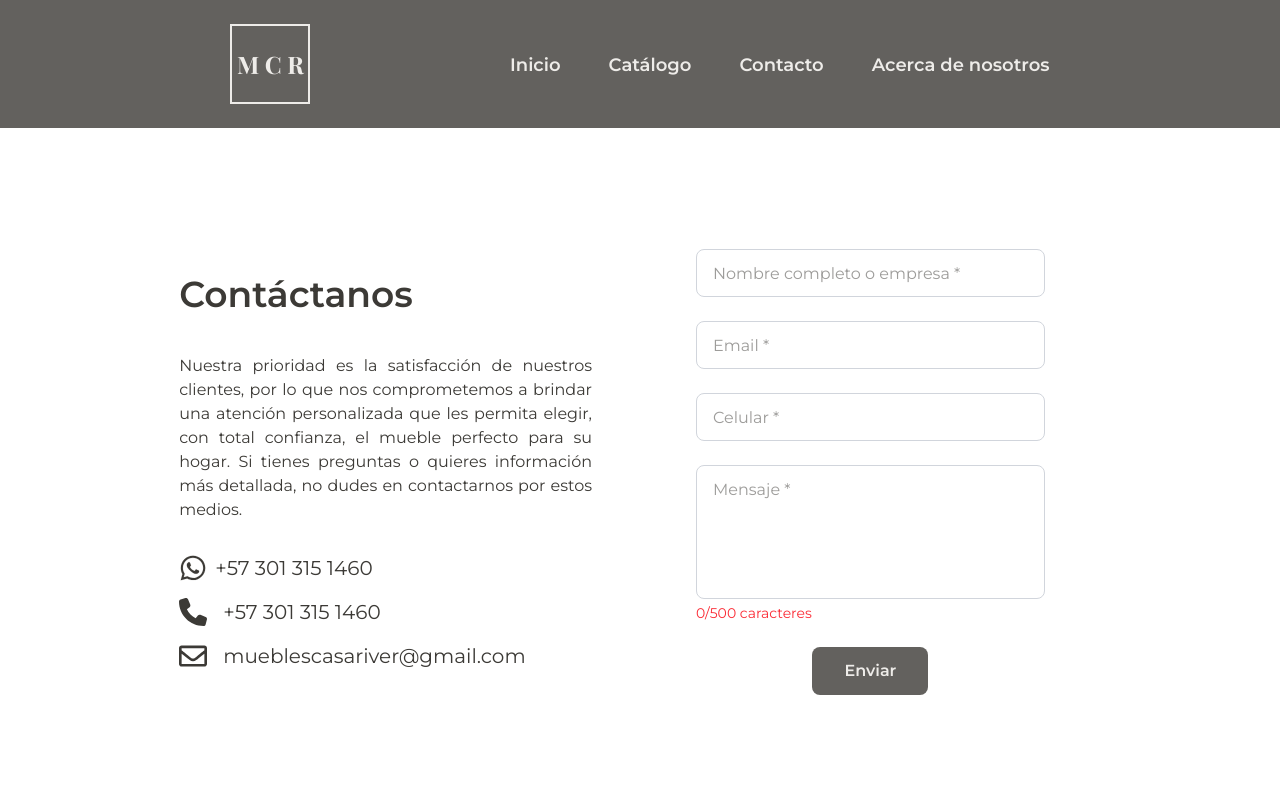
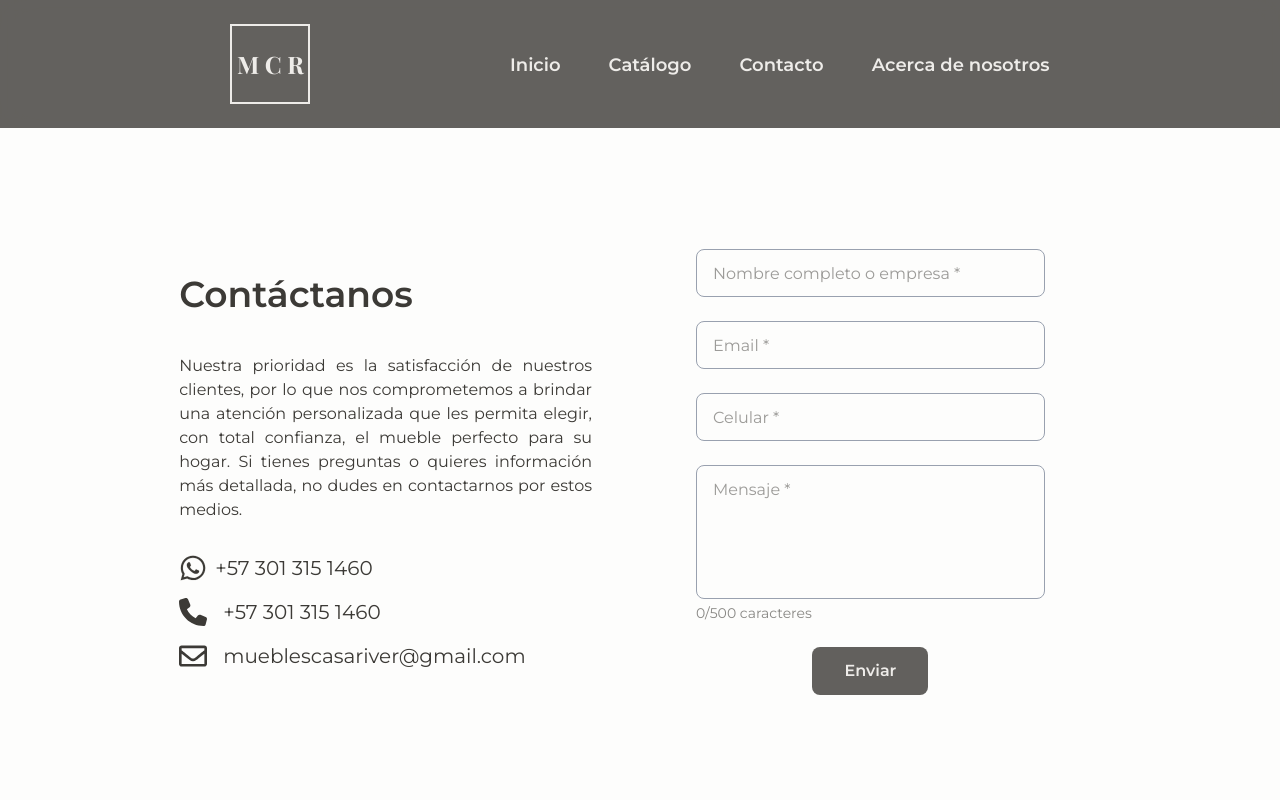
Before and after one commit to B9inzon/mueblescasariver, a Next.js app in the folder front/: page /contact in a window 1280 px wide. Shown: the top 800 px of the page. Built offline with nearby package versions, Linux system fonts and the light colour scheme; a web font is replaced by a local one.

Commit message:
Tailwind

```diff
--- a/front/src/app/globals.css
+++ b/front/src/app/globals.css
@@ -1,7 +1,7 @@
 @import "tailwindcss";
 
 :root {
-  --background: #ffffff;
+  --background: #fdfdfc;
   --foreground: #fcfcfa;
   font-size: 100%;
 }
@@ -22,7 +22,7 @@
 
 @media (prefers-color-scheme: dark) {
   :root {
-    --background: ##fcfcfa;
+    --background: #f4f3f1;
     --foreground: #ededed;
   }
 }
--- a/front/src/components/ContactUs.jsx
+++ b/front/src/components/ContactUs.jsx
@@ -157,7 +157,7 @@ export const ContactUs = () => {
               onChange={handleInputChange}
               placeholder="Nombre completo o empresa *"
               className={`w-full h-12 pl-4 border border-[#3c3a36]/30 rounded-lg transition-colors focus:outline-none focus:ring-2 focus:ring-[#3c3a36]/30 ${
-                errors.username ? "border-red-500" : "border-gray-300"
+                errors.username ? "border-red-500" : "border-gray-400"
               } `}
             />
             {errors.username && (
@@ -175,7 +175,7 @@ export const ContactUs = () => {
               onChange={handleInputChange}
               placeholder="Email *"
               className={`w-full h-12 pl-4 border border-[#3c3a36]/30 rounded-lg transition-colors focus:outline-none focus:ring-2 focus:ring-[#3c3a36]/30 ${
-                errors.email ? "border-red-500" : "border-gray-300"
+                errors.email ? "border-red-500" : "border-gray-400"
               } `}
             />
             {errors.email && (
@@ -192,7 +192,7 @@ export const ContactUs = () => {
               onChange={handleInputChange}
               placeholder="Celular *"
               className={` w-full h-12 pl-4 border border-[#3c3a36]/30 rounded-lg transition-colors focus:outline-none focus:ring-2 focus:ring-[#3c3a36]/30 ${
-                errors.number ? "border-red-500" : "border-gray-300"
+                errors.number ? "border-red-500" : "border-gray-400"
               } `}
             />
             {errors.number && (
@@ -212,7 +212,7 @@ export const ContactUs = () => {
               maxLength="500"
               placeholder="Mensaje *"
               className={` w-full pl-4 pt-3 border border-[#3c3a36]/30 rounded-lg transition-colors focus:outline-none focus:ring-2 focus:ring-[#3c3a36]/30 resize-none ${
-                errors.message ? "border-red-500" : "border-gray-300"
+                errors.message ? "border-red-500" : "border-gray-400"
               }  `}
             />
             {errors.message && (
@@ -221,7 +221,7 @@ export const ContactUs = () => {
                 {errors.message}{" "}
               </span>
             )}
-            <span className="text-red-500 text-sm mt-1">
+            <span className="text-[#3c3a36]/60 text-sm mt-1">
               {form.message.length}/500 caracteres{" "}
             </span>
           </fieldset>
```
